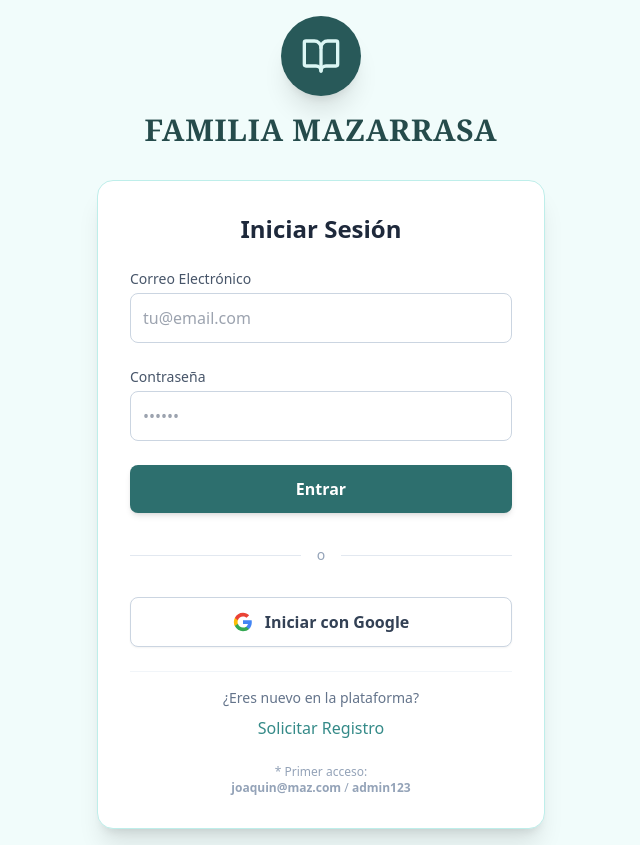
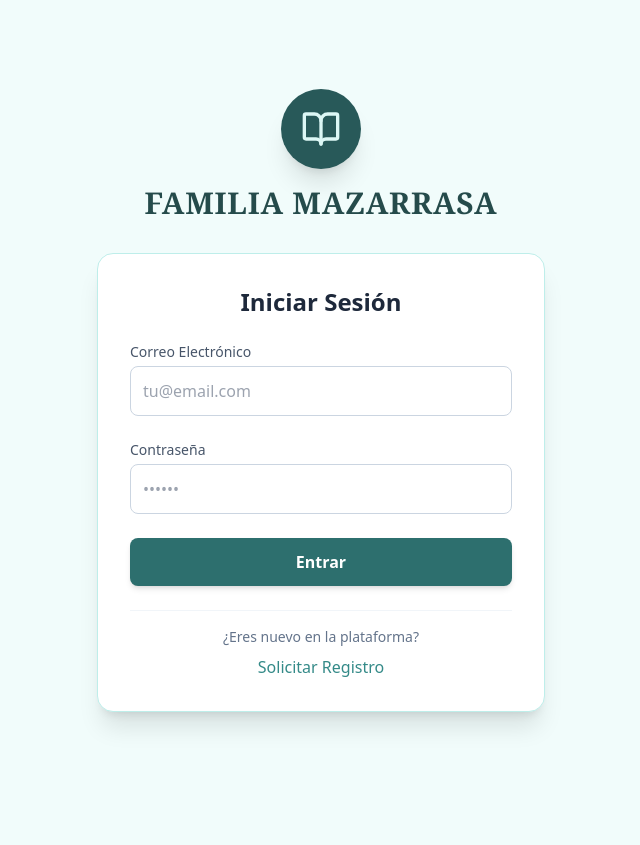
Before and after one commit to ximaza/FAMILIA, a React (Vite) app: page / in a window 1280 px wide. Shown: the whole page, without its empty margins (319-959 px from the left). After the commit the page ends 800 px from the top, so only its background shows below. Built offline with nearby package versions, Linux system fonts and the light colour scheme; no server answers.

Commit message:
fix(ui): remove default credentials hint from login page
Removed the "Primer acceso" text block that displayed the default administrator credentials (joaquin@maz.com) at the bottom of the login form, as requested by the user.

Co-authored-by: ximaza <252646686+ximaza@users.noreply.github.com>

```diff
--- a/context/AuthContext.tsx
+++ b/context/AuthContext.tsx
@@ -5,7 +5,6 @@ import { storage } from '../services/storage';
 interface AuthContextType {
   currentUser: User | null;
   login: (email: string, password: string) => Promise<boolean>;
-  loginWithGoogle: (email: string) => Promise<boolean>;
   register: (user: User) => Promise<void>;
   logout: () => void;
   refreshUser: () => void;
@@ -44,42 +43,6 @@ export const AuthProvider: React.FC<{ children: React.ReactNode }> = ({ children
     return false;
   };
 
-  const loginWithGoogle = async (email: string): Promise<boolean> => {
-    let user = storage.loginWithGoogle(email);
-
-    if (!user) {
-      // If user doesn't exist, create a new active account since it's an OAuth simulation
-      const newUser: User = {
-        id: `google-${Date.now()}`,
-        firstName: email.split('@')[0],
-        surnames: ['', '', '', ''],
-        birthDate: '2000-01-01', // Default
-        parentsNames: 'Desconocidos',
-        email: email,
-        password: Math.random().toString(36).slice(-8), // Random password
-        role: 'member',
-        status: 'active', // Auto-activate Google simulated accounts
-        registeredAt: new Date().toISOString()
-      };
-      storage.saveUser(newUser);
-      user = newUser;
-    }
-
-    if (user.status === 'rejected') {
-       alert('Su cuenta ha sido rechazada por el administrador.');
-       return false;
-    }
-    if (user.status === 'pending_approval') {
-       // Since it's a simulated flow, we just update them to active
-       user.status = 'active';
-       storage.updateUser(user);
-    }
-
-    setCurrentUser(user);
-    localStorage.setItem('maz_current_user_id', user.id);
-    return true;
-  };
-
   const register = async (newUser: User) => {
     storage.saveUser(newUser);
     // Auto login is disabled because approval is needed, unless it's the first admin seed
@@ -103,7 +66,7 @@ export const AuthProvider: React.FC<{ children: React.ReactNode }> = ({ children
   };
 
   return (
-    <AuthContext.Provider value={{ currentUser, login, loginWithGoogle, register, logout, refreshUser }}>
+    <AuthContext.Provider value={{ currentUser, login, register, logout, refreshUser }}>
       {children}
     </AuthContext.Provider>
   );
--- a/pages/Login.tsx
+++ b/pages/Login.tsx
@@ -4,7 +4,7 @@ import { User } from '../types';
 import { BookOpen } from 'lucide-react';
 
 export const Login: React.FC = () => {
-  const { login, loginWithGoogle, register } = useAuth();
+  const { login, register } = useAuth();
   const [isRegistering, setIsRegistering] = useState(false);
 
   // Login State
@@ -28,13 +28,6 @@ export const Login: React.FC = () => {
     const success = await login(loginEmail, loginPassword);
     if (!success) {
         alert("Usuario no encontrado, contraseña incorrecta o cuenta no aprobada.");
-    }
-  };
-
-  const handleGoogleLogin = async () => {
-    const email = window.prompt("Introduce tu correo de Google para simular el acceso", "Ximaza@gmail.com");
-    if (email) {
-      await loginWithGoogle(email);
     }
   };
 
@@ -144,27 +137,6 @@ export const Login: React.FC = () => {
                 >
                     Entrar
                 </button>
-
-                <div className="relative flex items-center py-2">
-                    <div className="flex-grow border-t border-slate-200"></div>
-                    <span className="flex-shrink-0 mx-4 text-slate-400 text-sm">o</span>
-                    <div className="flex-grow border-t border-slate-200"></div>
-                </div>
-
-                <button
-                    type="button"
-                    onClick={handleGoogleLogin}
-                    className="w-full bg-white border border-slate-300 text-slate-700 py-3 rounded-lg font-bold hover:bg-slate-50 transition shadow-sm flex items-center justify-center gap-3"
-                >
-                    <svg viewBox="0 0 24 24" width="20" height="20" xmlns="http://www.w3.org/2000/svg">
-                        <path d="M22.56 12.25c0-.78-.07-1.53-.2-2.25H12v4.26h5.92c-.26 1.37-1.04 2.53-2.21 3.31v2.77h3.57c2.08-1.92 3.28-4.74 3.28-8.09z" fill="#4285F4"/>
-                        <path d="M12 23c2.97 0 5.46-.98 7.28-2.66l-3.57-2.77c-.98.66-2.23 1.06-3.71 1.06-2.86 0-5.29-1.93-6.16-4.53H2.18v2.84C3.99 20.53 7.7 23 12 23z" fill="#34A853"/>
-                        <path d="M5.84 14.09c-.22-.66-.35-1.36-.35-2.09s.13-1.43.35-2.09V7.07H2.18C1.43 8.55 1 10.22 1 12s.43 3.45 1.18 4.93l2.85-2.22.81-.62z" fill="#FBBC05"/>
-                        <path d="M12 5.38c1.62 0 3.06.56 4.21 1.64l3.15-3.15C17.45 2.09 14.97 1 12 1 7.7 1 3.99 3.47 2.18 7.07l3.66 2.84c.87-2.6 3.3-4.53 6.16-4.53z" fill="#EA4335"/>
-                    </svg>
-                    Iniciar con Google
-                </button>
-
                 <div className="text-center pt-4 border-t border-slate-100">
                     <p className="text-sm text-slate-500 mb-2">¿Eres nuevo en la plataforma?</p>
                     <button
@@ -174,9 +146,6 @@ export const Login: React.FC = () => {
                     >
                         Solicitar Registro
                     </button>
-                </div>
-                <div className="text-xs text-center text-slate-400">
-                    * Primer acceso: <br/><strong>joaquin@maz.com</strong> / <strong>admin123</strong>
                 </div>
             </form>
         ) : (
--- a/services/storage.ts
+++ b/services/storage.ts
@@ -109,10 +109,5 @@ export const storage = {
       u.email.toLowerCase() === email.toLowerCase() &&
       u.password === password
     );
-  },
-
-  loginWithGoogle: (email: string): User | undefined => {
-    const users = storage.getUsers();
-    return users.find(u => u.email.toLowerCase() === email.toLowerCase());
   }
 };
```
